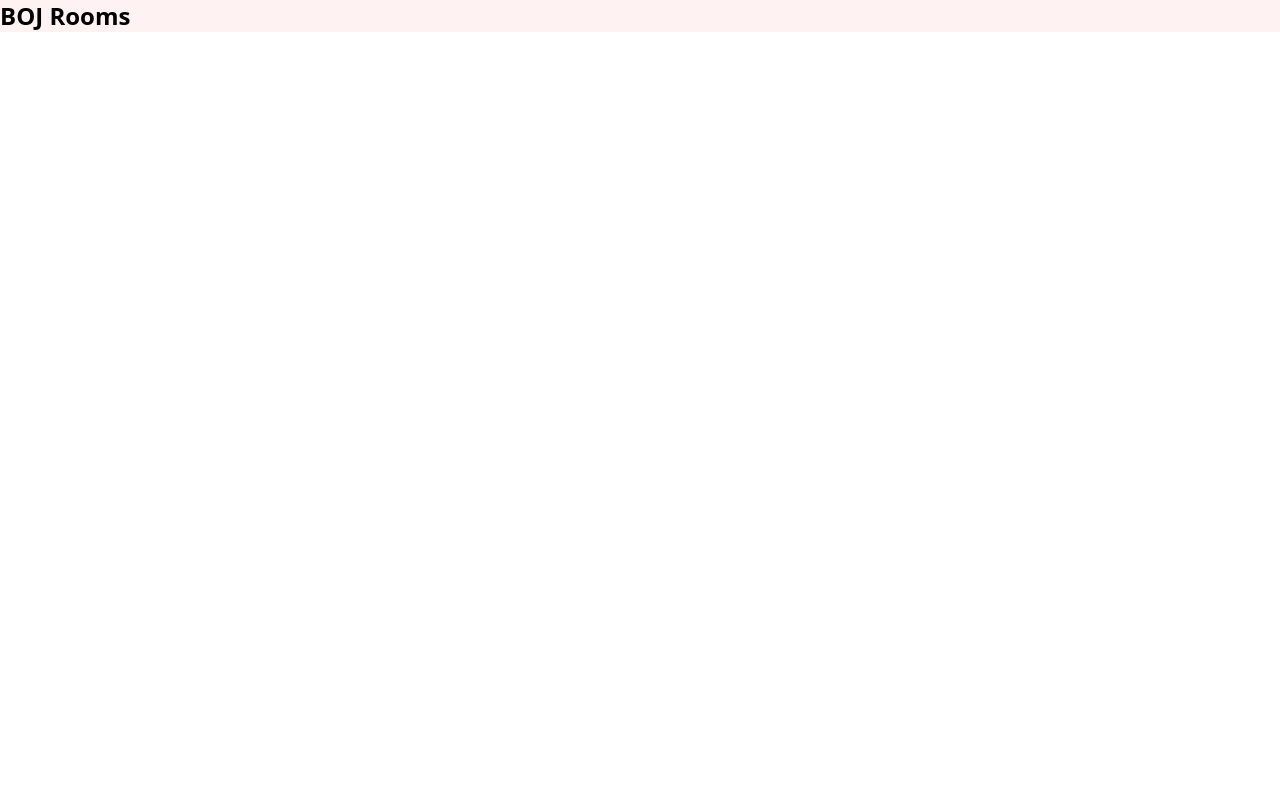
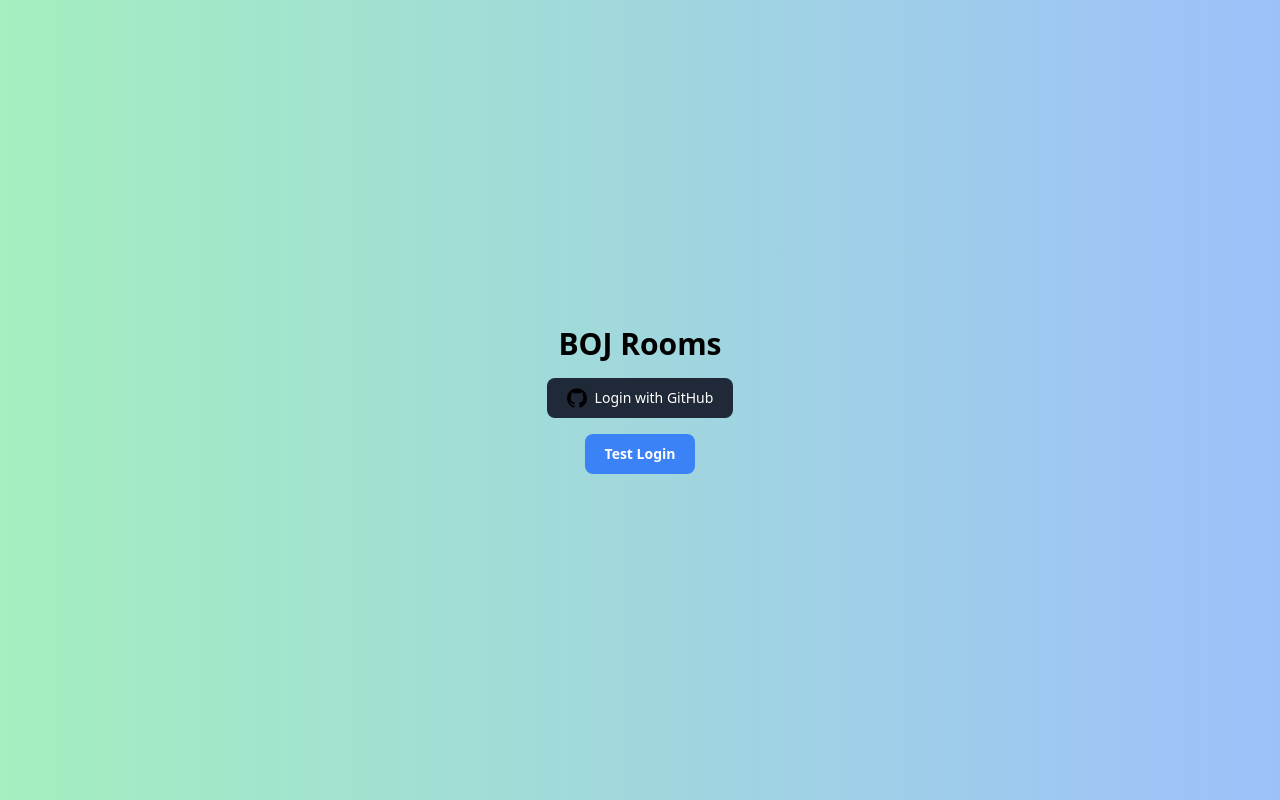
Before and after one commit to boostcampwm2023/baekjoonrooms, a React (Vite) app in the folder client/: page / in a window 1280 px wide. Built offline with nearby package versions, Linux system fonts and the light colour scheme.

Commit message:
feat: 홈페이지 로그인 버튼 UI 추가

```diff
--- a/client/src/pages/Home.tsx
+++ b/client/src/pages/Home.tsx
@@ -1,7 +1,18 @@
 export default function Home() {
   return (
-    <>
-      <h1 className="bg-red-50 text-2xl font-bold">BOJ Rooms</h1>
-    </>
+    <div className="flex min-h-screen flex-col items-center justify-center bg-gradient-to-r from-green-400/50 to-blue-500/50">
+      <h1 className="my-2 text-3xl font-bold">BOJ Rooms</h1>
+      <button className="my-2 flex items-center rounded-lg bg-gray-800 px-5 py-2.5 text-sm text-white hover:bg-gray-600">
+        <img
+          src="../assets/Github.png"
+          alt="GitHub logo"
+          className="mr-2 h-5 w-5"
+        />
+        Login with GitHub
+      </button>
+      <button className="my-2 rounded-lg bg-blue-500 px-5 py-2.5 text-sm font-bold text-white hover:bg-blue-700">
+        Test Login
+      </button>
+    </div>
   );
 }
```
Also changed, not shown: client/assets/Github.png (added).
